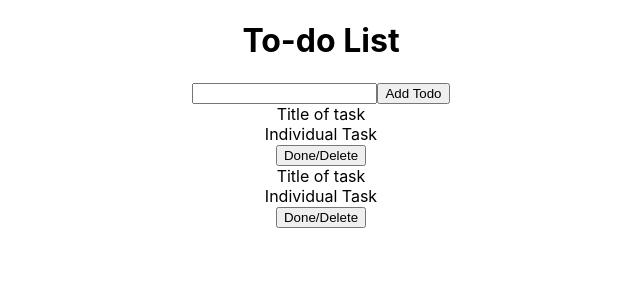
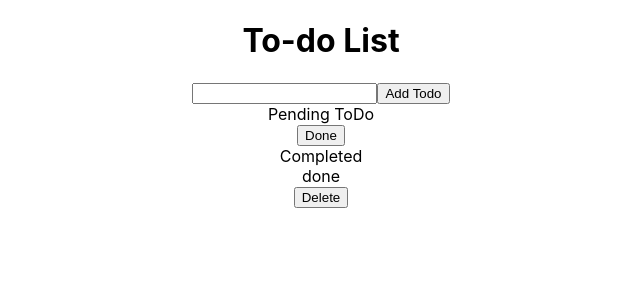
Before and after one commit to Ashlyn708/ReactProject, a React (Create React App) app in the folder reactproject/: page / in a window 1280 px wide. Shown: the top 300 px of the page, without its empty margins (319-959 px from the left). Built offline with nearby package versions, Linux system fonts and the light colour scheme.

Commit message:
11/25 updates

```diff
--- a/reactproject/src/App.js
+++ b/reactproject/src/App.js
@@ -1,17 +1,38 @@
+import React, {Component} from 'react';
 import logo from './logo.svg';
 import './App.css';
 import TaskList from './TasksList';
 
-function App() {
+class App extends Component {
+    constructor(){
+        super()
+        this.state = {
+            todoList: null
+        }
+    }
+    render(){
         return (
             <div className="App">
                 <h1>To-do List</h1>
                 <input></input>
-      <button>Add Todo</button>
-      <TaskList/>
-      <TaskList/>
+                <button onClick={(e)=>this.addTodo(e)}>Add Todo</button>
+                <TaskList title={'Pending ToDo'} buttonText={'Done'} tasks={this.state.todoList} buttonFunction={this.removeTodo}/>
+                <TaskList title={'Completed'} buttonText={'Delete'} tasks={'done'} buttonFunction={this.removeTodo}/>
             </div>
         );
     }
 
+    addTodo(e){
+        console.log(e);
+        this.setState({todoList:'item1'});
+    }
+
+    removeTodo(){
+        if(this.state.todoList!=null){
+                    this.setState({todoList:null})
+
+        }
+    }
+}
+
 export default App;
--- a/reactproject/src/TaskItems.jsx
+++ b/reactproject/src/TaskItems.jsx
@@ -2,9 +2,10 @@
 
 class TaskItems extends Component{
     render(){
+        const{tasks} =this.props;
         return (
             <div>
-                Individual Task
+               {tasks}
             </div>
         )
     }
--- a/reactproject/src/TasksList.jsx
+++ b/reactproject/src/TasksList.jsx
@@ -3,11 +3,12 @@
 
 class TaskList extends Component{
     render(){
+        const{title,buttonText, tasks, buttonFunction}=this.props;
         return (
             <div>
-                Title of task
-                <TaskItems/>
-                <button>Done/Delete</button>
+                {title}
+                <TaskItems tasks={tasks}/>
+                <button onclick= {()=>buttonFunction}>{buttonText}</button>
             </div>
         )
     }
```
Also changed, not shown: 2 other files (tests, documents, lock files or other folders). Lines whose indentation alone changed are shown as unchanged.
